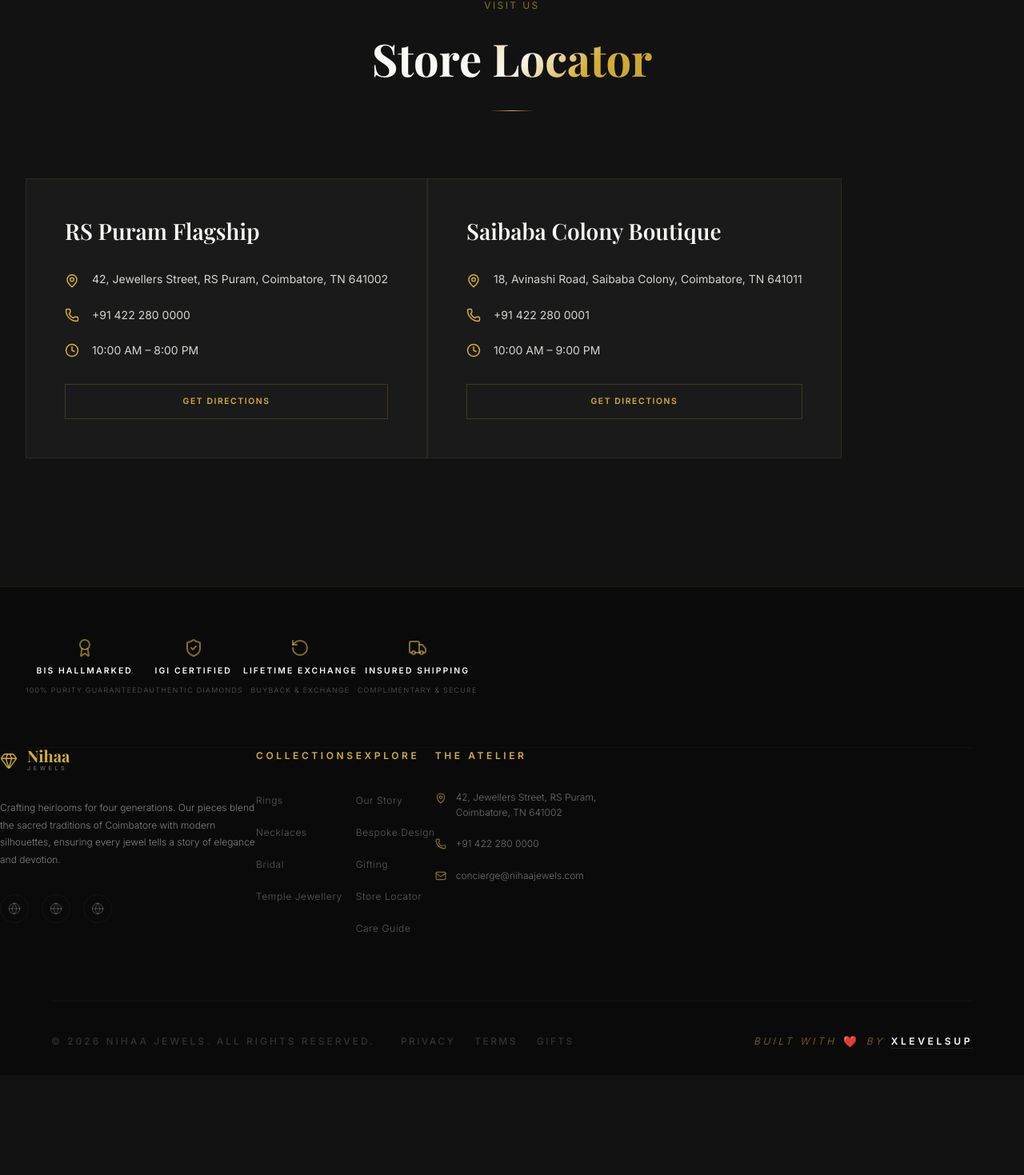
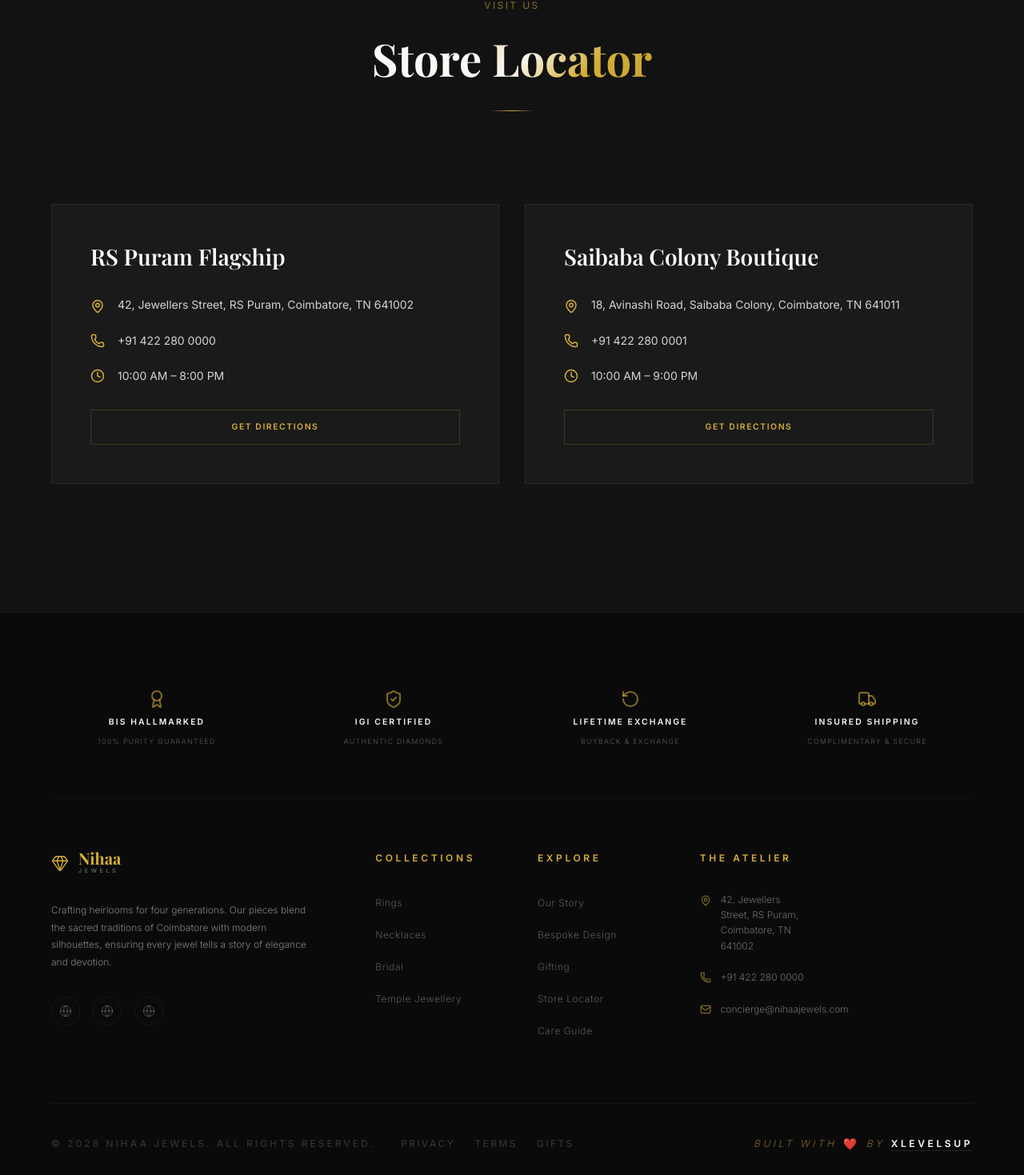
Before and after one commit to XLevelsUp/Nihaa-Jewels, a Next.js app: page /stores in a window 1280 px wide. Shown: the part 370-1839 px from the top of the page at 80% size. Before the commit the page ends 1714 px from the top, so only its background shows below. Built offline with nearby package versions, Linux system fonts and the light colour scheme; what @mui/material-nextjs would draw is missing.

Commit message:
Update package files

```diff
--- a/eslint.config.mjs
+++ b/eslint.config.mjs
@@ -1,13 +1,13 @@
 import { defineConfig, globalIgnores } from "eslint/config";
-import nextVitals from "eslint-config-next/core-web-vitals";
-import nextTs from "eslint-config-next/typescript";
+import { FlatCompat } from "@eslint/eslintrc";
+
+const compat = new FlatCompat({
+  baseDirectory: import.meta.dirname,
+});
 
 const eslintConfig = defineConfig([
-  ...nextVitals,
-  ...nextTs,
-  // Override default ignores of eslint-config-next.
+  ...compat.extends("next/core-web-vitals"),
   globalIgnores([
-    // Default ignores of eslint-config-next:
     ".next/**",
     "out/**",
     "build/**",
--- a/src/app/contact/ContactClient.tsx
+++ b/src/app/contact/ContactClient.tsx
@@ -1,7 +1,8 @@
 'use client';
 
 import React from "react";
-import { Box, Container, Typography, Button, alpha, useTheme, Grid } from "@mui/material";
+import { Box, Container, Typography, Button, alpha, useTheme } from "@mui/material";
+import Grid2 from "@mui/material/Grid2";
 import ContactForm from "@/components/sections/ContactForm";
 import { MapPin, Phone, Mail, Clock } from "lucide-react";
 
@@ -23,9 +24,9 @@
         </Container>
       </Box>
       <Container sx={{ py: 8, px: 3, pb: 15 }}>
-        <Grid container spacing={8}>
-          <Grid size={{ xs: 12, lg: 6 }}><ContactForm /></Grid>
-          <Grid size={{ xs: 12, lg: 6 }}>
+        <Grid2 container spacing={8}>
+          <Grid2 size={{ xs: 12, lg: 6 }}><ContactForm /></Grid2>
+          <Grid2 size={{ xs: 12, lg: 6 }}>
             <Box sx={{ display: 'flex', flexDirection: 'column', gap: 6 }}>
               <Box><Typography variant="h3" sx={{ fontSize: '1.5rem', color: 'text.primary', fontFamily: 'var(--font-playfair-display), serif', mb: 2 }}>Our Stores</Typography><Box sx={{ width: 40, height: 1, bgcolor: 'primary.main' }} /></Box>
               {branches.map((branch) => (
@@ -43,8 +44,8 @@
                 <svg width="18" height="18" fill="currentColor" viewBox="0 0 24 24" aria-hidden="true"><path d="M17.472 14.382c-.297-.149-1.758-.867-2.03-.967-.273-.099-.471-.148-.67.15-.197.297-.767.966-.94 1.164-.173.199-.347.223-.644.075-.297-.15-1.255-.463-2.39-1.475-.883-.788-1.48-1.761-1.653-2.059-.173-.297-.018-.458.13-.606.134-.133.298-.347.446-.52.149-.174.198-.298.298-.497.099-.198.05-.371-.025-.52-.075-.149-.669-1.612-.916-2.207-.242-.579-.487-.5-.669-.51-.173-.008-.371-.01-.57-.01-.198 0-.52.074-.792.372-.272.297-1.04 1.016-1.04 2.479 0 1.462 1.065 2.875 1.213 3.074.149.198 2.096 3.2 5.077 4.487.709.306 1.262.489 1.694.625.712.227 1.36.195 1.871.118.571-.085 1.758-.719 2.006-1.413.248-.694.248-1.289.173-1.413-.074-.124-.272-.198-.57-.347m-5.421 7.403h-.004a9.87 9.87 0 01-5.031-1.378l-.361-.214-3.741.982.998-3.648-.235-.374a9.86 9.86 0 01-1.51-5.26c.001-5.45 4.436-9.884 9.888-9.884 2.64 0 5.122 1.03 6.988 2.898a9.825 9.825 0 012.893 6.994c-.003 5.45-4.437 9.884-9.885 9.884m8.413-18.297A11.815 11.815 0 0012.05 0C5.495 0 .16 5.335.157 11.892c0 2.096.547 4.142 1.588 5.945L.057 24l6.305-1.654a11.882 11.882 0 005.683 1.448h.005c6.554 0 11.89-5.335 11.893-11.893a11.821 11.821 0 00-3.48-8.413Z" /></svg> Chat on WhatsApp
               </Button>
             </Box>
-          </Grid>
-        </Grid>
+          </Grid2>
+        </Grid2>
       </Container>
     </>
   );
--- a/src/app/gifting/page.tsx
+++ b/src/app/gifting/page.tsx
@@ -53,7 +53,7 @@
               lineHeight: 1.8
             }}
           >
-            From anniversaries to life's milestones, discover the perfect gift from our signature gold and diamond collections.
+            From anniversaries to life&apos;s milestones, discover the perfect gift from our signature gold and diamond collections.
           </Typography>
         </Box>
 
--- a/src/app/stores/page.tsx
+++ b/src/app/stores/page.tsx
@@ -2,7 +2,8 @@
 import Navigation from '@/components/sections/Navigation';
 import Footer from '@/components/sections/Footer';
 import { MapPin, Phone, Clock } from 'lucide-react';
-import { Box, Container, Typography, Grid, Button } from '@mui/material';
+import { Box, Container, Typography, Button } from '@mui/material';
+import Grid2 from '@mui/material/Grid2';
 
 export const metadata: Metadata = {
   title: "Nihaa Jewels Store Locator | Coimbatore Showrooms",
@@ -58,9 +59,9 @@
           <Box className="divider-gold" sx={{ mt: 4 }} />
         </Box>
 
-        <Grid container spacing={4}>
+        <Grid2 container spacing={4}>
           {stores.map((store) => (
-            <Grid size={{ xs: 12, md: 6 }} key={store.name}>
+            <Grid2 size={{ xs: 12, md: 6 }} key={store.name}>
               <Box
                 sx={{
                   bgcolor: '#1a1a1a',
@@ -126,9 +127,9 @@
                   Get Directions
                 </Button>
               </Box>
-            </Grid>
+            </Grid2>
           ))}
-        </Grid>
+        </Grid2>
       </Container>
       <Footer />
     </Box>
--- a/src/components/sections/Footer.tsx
+++ b/src/components/sections/Footer.tsx
@@ -2,7 +2,8 @@
 
 import Link from 'next/link';
 import { motion } from 'framer-motion';
-import { Box, Container, Typography, alpha, useTheme, Grid } from '@mui/material';
+import { Box, Container, Typography, alpha, useTheme } from '@mui/material';
+import Grid2 from '@mui/material/Grid2';
 import { Gem, Globe, Phone, MapPin, Mail, ShieldCheck, Truck, RotateCcw, Award } from 'lucide-react';
 import { FOOTER_LINKS, SOCIAL_LINKS } from '@/constants';
 
@@ -25,14 +26,14 @@
     >
       <Container maxWidth="lg">
         {/* ─── Trust Badges ─── */}
-        <Grid container spacing={4} sx={{ pb: 8, mb: 8, borderBottom: '1px solid rgba(212, 175, 55, 0.05)' }}>
+        <Grid2 container spacing={4} sx={{ pb: 8, mb: 8, borderBottom: '1px solid rgba(212, 175, 55, 0.05)' }}>
           {[
             { icon: <Award size={24} />, title: 'BIS Hallmarked', desc: '100% Purity Guaranteed' },
             { icon: <ShieldCheck size={24} />, title: 'IGI Certified', desc: 'Authentic Diamonds' },
             { icon: <RotateCcw size={24} />, title: 'Lifetime Exchange', desc: 'Buyback & Exchange' },
             { icon: <Truck size={24} />, title: 'Insured Shipping', desc: 'Complimentary & Secure' }
           ].map((item, i) => (
-            <Grid key={i} size={{ xs: 6, md: 3 }}>
+            <Grid2 key={i} size={{ xs: 6, md: 3 }}>
               <Box sx={{ display: 'flex', flexDirection: 'column', alignItems: 'center', textAlign: 'center', gap: 1 }}>
                 <Box sx={{ color: 'rgba(212, 175, 55, 0.6)', transition: '0.5s', '&:hover': { color: '#D4AF37' } }}>
                   {item.icon}
@@ -44,14 +45,14 @@
                   {item.desc}
                 </Typography>
               </Box>
-            </Grid>
+            </Grid2>
           ))}
-        </Grid>
+        </Grid2>
 
         {/* ─── Main Footer Content ─── */}
-        <Grid container spacing={8} sx={{ mb: 10 }}>
+        <Grid2 container spacing={8} sx={{ mb: 10 }}>
           {/* Brand & Story */}
-          <Grid size={{ xs: 12, md: 6, lg: 4 }}>
+          <Grid2 size={{ xs: 12, md: 6, lg: 4 }}>
             <Box sx={{ display: 'flex', flexDirection: 'column', gap: 4 }}>
               <Box component={Link} href="/" sx={{ display: 'flex', alignItems: 'center', gap: 1.5, textDecoration: 'none' }}>
                 <Box sx={{ color: '#D4AF37' }}>
@@ -95,11 +96,11 @@
                 ))}
               </Box>
             </Box>
-          </Grid>
+          </Grid2>
 
           {/* Links columns */}
           {FOOTER_LINKS.map((column) => (
-            <Grid key={column.heading} size={{ xs: 6, md: 3, lg: 2 }}>
+            <Grid2 key={column.heading} size={{ xs: 6, md: 3, lg: 2 }}>
               <Typography variant="caption" sx={{ color: '#D4AF37', fontWeight: 700, display: 'block', mb: 4, textTransform: 'uppercase', letterSpacing: '0.3em' }}>
                 {column.heading}
               </Typography>
@@ -124,11 +125,11 @@
                   </Box>
                 ))}
               </Box>
-            </Grid>
+            </Grid2>
           ))}
 
           {/* Contact Section */}
-          <Grid size={{ xs: 12, md: 6, lg: 2 }}>
+          <Grid2 size={{ xs: 12, md: 6, lg: 2 }}>
             <Typography variant="caption" sx={{ color: '#D4AF37', fontWeight: 700, display: 'block', mb: 4, textTransform: 'uppercase', letterSpacing: '0.3em' }}>
               The Atelier
             </Typography>
@@ -152,8 +153,8 @@
                 </Typography>
               </Box>
             </Box>
-          </Grid>
-        </Grid>
+          </Grid2>
+        </Grid2>
 
         {/* ─── Bottom copyright bar ─── */}
         <Box sx={{ pt: 5, borderTop: '1px solid rgba(255, 255, 255, 0.05)', display: 'flex', flexWrap: 'wrap', justifyContent: 'space-between', alignItems: 'center', gap: 3 }}>
--- a/src/components/sections/Heritage.tsx
+++ b/src/components/sections/Heritage.tsx
@@ -2,7 +2,8 @@
 
 import { useRef } from 'react';
 import { motion, useInView, Variants } from 'framer-motion';
-import { Box, Container, Typography, alpha, useTheme, Grid } from '@mui/material';
+import { Box, Container, Typography, alpha, useTheme } from '@mui/material';
+import Grid2 from '@mui/material/Grid2';
 import SectionLabel from '@/components/ui/SectionLabel';
 import GoldButton from '@/components/ui/GoldButton';
 import { HERITAGE_CONTENT, HERITAGE_STATS } from '@/constants';
@@ -55,9 +56,9 @@
       />
 
       <Container maxWidth="lg">
-        <Grid container spacing={8} alignItems="center">
+        <Grid2 container spacing={8} alignItems="center">
           {/* Left — typography */}
-          <Grid size={{ xs: 12, lg: 6 }}>
+          <Grid2 size={{ xs: 12, lg: 6 }}>
             <MotionBox
               ref={ref}
               variants={containerVariants}
@@ -124,10 +125,10 @@
                 </GoldButton>
               </MotionBox>
             </MotionBox>
-          </Grid>
+          </Grid2>
 
           {/* Right — image + stats */}
-          <Grid size={{ xs: 12, lg: 6 }}>
+          <Grid2 size={{ xs: 12, lg: 6 }}>
             <Box sx={{ display: 'flex', flexDirection: 'column', gap: 4 }}>
               {/* Image */}
               <MotionBox
@@ -210,8 +211,8 @@
                 ))}
               </MotionBox>
             </Box>
-          </Grid>
-        </Grid>
+          </Grid2>
+        </Grid2>
       </Container>
     </Box>
   );
```
Also changed, not shown: package.json (+5 -4 lines), src/app/about/AboutClient.tsx (+11 -12 lines), tsconfig.json (+12 -4 lines).
